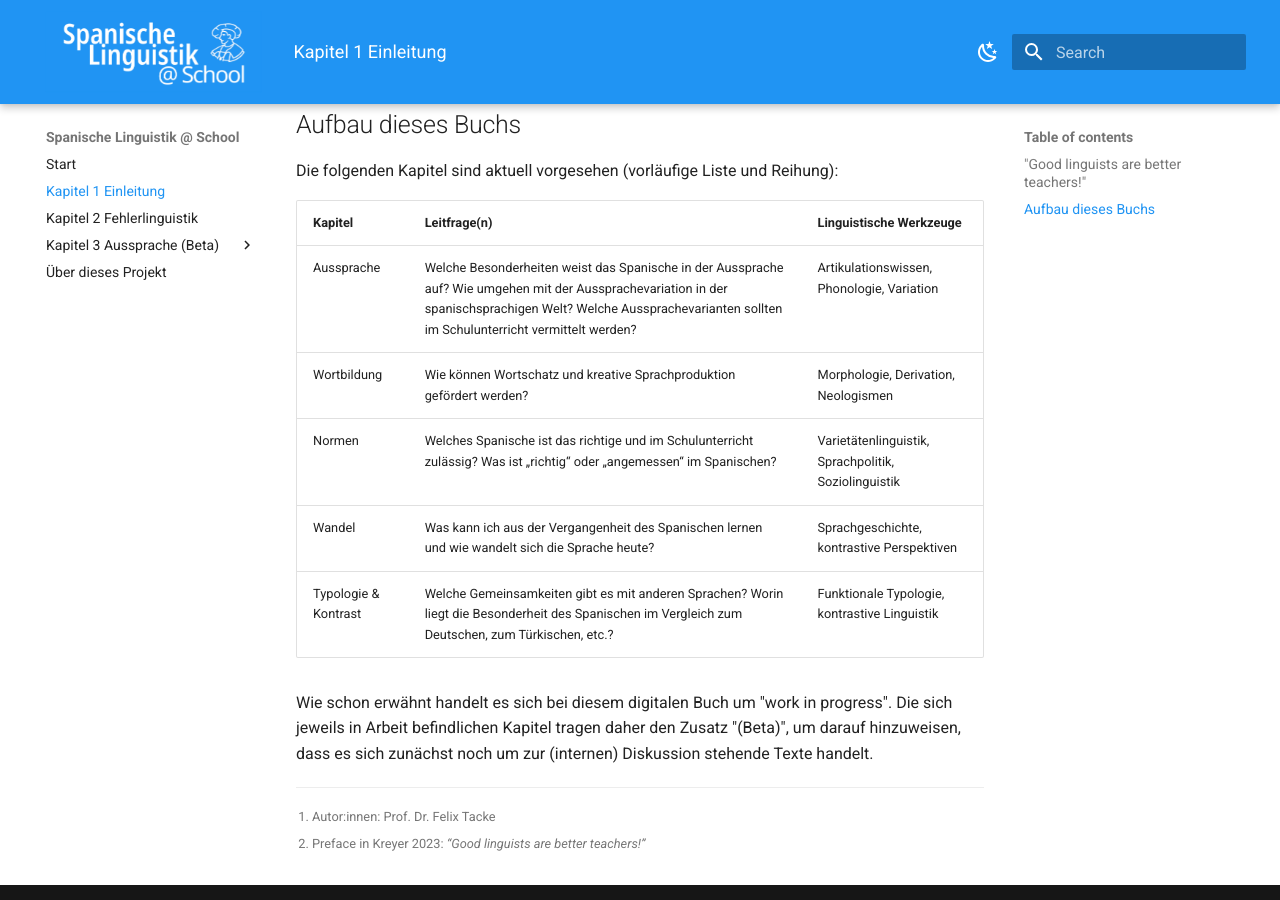
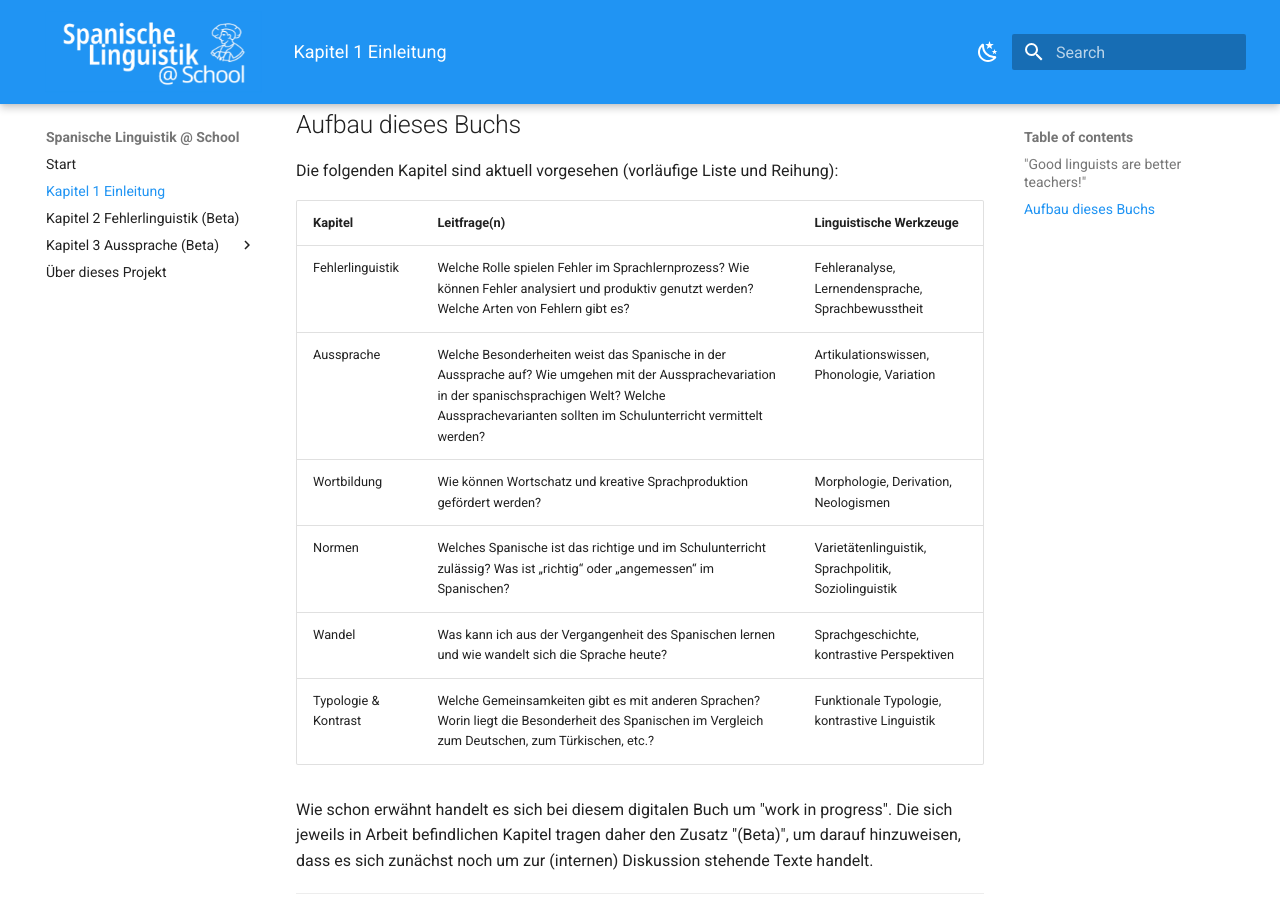
Before and after one commit to FTacke/spanisch-toolkit, an MkDocs documentation site: the page built from docs/einleitung.md, in a window 1280 px wide and 900 px high, scrolled down 1417 px. Built offline with MkDocs 1.6.1 and Material for MkDocs 9.7.7, drawn with Linux system fonts in a browser that asks for light colours.

Commit message:
Add Fehlerlinguistik chapter with initial content and update navigation. Include Fehlerlinguistik in the introduction chapter.

```diff
--- a/docs/einleitung.md
+++ b/docs/einleitung.md
@@ -19,6 +19,7 @@ Die folgenden Kapitel sind aktuell vorgesehen (vorläufige Liste und Reihung):
 
 | Kapitel | Leitfrage(n) | Linguistische Werkzeuge |
 |------|-----------|-------------------------|
+| Fehlerlinguistik | Welche Rolle spielen Fehler im Sprachlernprozess? Wie können Fehler analysiert und produktiv genutzt werden? Welche Arten von Fehlern gibt es? | Fehleranalyse, Lernendensprache, Sprachbewusstheit |
 | Aussprache | Welche Besonderheiten weist das Spanische in der Aussprache auf? Wie umgehen mit der Aussprachevariation in der spanischsprachigen Welt? Welche Aussprachevarianten sollten im Schulunterricht vermittelt werden? | Artikulationswissen, Phonologie, Variation |
 | Wortbildung | Wie können Wortschatz und kreative Sprachproduktion gefördert werden? | Morphologie, Derivation, Neologismen |
 | Normen | Welches Spanische ist das richtige und im Schulunterricht zulässig? Was ist „richtig“ oder „angemessen“ im Spanischen? | Varietätenlinguistik, Sprachpolitik, Soziolinguistik |
--- a/mkdocs.yml
+++ b/mkdocs.yml
@@ -29,7 +29,7 @@ extra_css:
 nav:
   - Start: index.md
   - Kapitel 1 Einleitung: einleitung.md
-  - Kapitel 2 Fehlerlinguistik: fehlerlinguistik.md
+  - Kapitel 2 Fehlerlinguistik (Beta): fehlerlinguistik.md
   - Kapitel 3 Aussprache (Beta):
       - 3.1 Laute des Spanischen (Beta): aussprache/laute.md
       - 3.2 Variation der Lautung (Beta): aussprache/varianten.md
```
Also changed, not shown: docs/fehlerlinguistik.md (+7 -0 lines).
